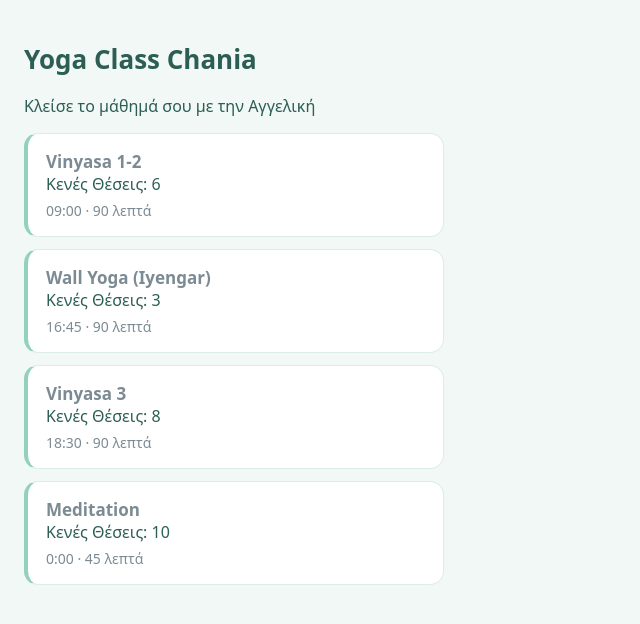
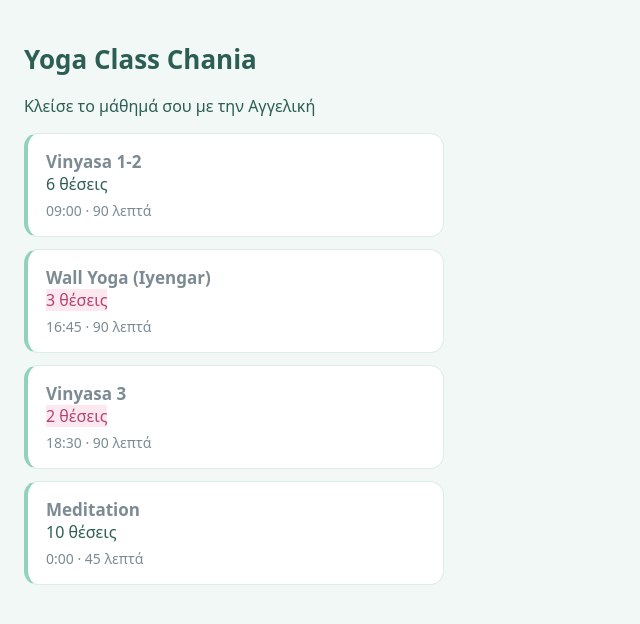
Before and after one commit to angelsunday/yoga-app, a React (Vite) app: page / in a window 1280 px wide. Shown: the top 624 px of the page, without its empty margins (0-640 px from the left). Built offline with nearby package versions, Linux system fonts and the light colour scheme.

Commit message:
Badge for spot availiability

```diff
--- a/src/App.css
+++ b/src/App.css
@@ -24,3 +24,8 @@ h1 {
   font-size: 14px;
   color: #7c8b93;
 }
+
+.badge-low {
+  background: #fde8ef;
+  color: #b3436e;
+}
--- a/src/App.jsx
+++ b/src/App.jsx
@@ -5,7 +5,7 @@ function App() {
   const classes = [
     { id: 1, name: "Vinyasa 1-2", time: "09:00 · 90 λεπτά", spots: 6 },
     { id: 2, name: "Wall  Yoga (Iyengar)", time: "16:45 · 90 λεπτά", spots: 3 },
-    { id: 3, name: "Vinyasa 3", time: "18:30 · 90 λεπτά", spots: 8  },
+    { id: 3, name: "Vinyasa 3", time: "18:30 · 90 λεπτά", spots: 2  },
     { id: 4, name: "Meditation", time: "0:00 · 45 λεπτά", spots: 10 },
   ]
 
--- a/src/ClassCard.jsx
+++ b/src/ClassCard.jsx
@@ -1,9 +1,10 @@
 function ClassCard(props) {
+    const isLow = props.spots <= 3
     return (
         <div className="card">
             <div className="card-top">
                 <h3 className="card-name">{props.name}</h3>
-                <span className="badge">Κενές Θέσεις: {props.spots}</span>
+                <span className={isLow ? 'badge badge-low' : 'badge'}>{props.spots} θέσεις</span>
             </div>
             <p className="card-meta">{props.time}</p>
         </div>
```
Also changed, not shown: 1 other file (tests, documents, lock files or other folders).
